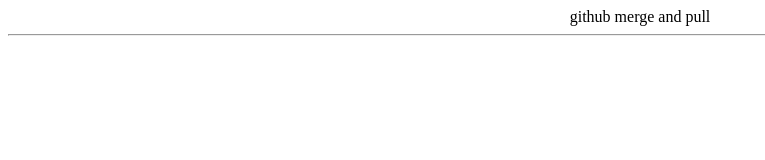
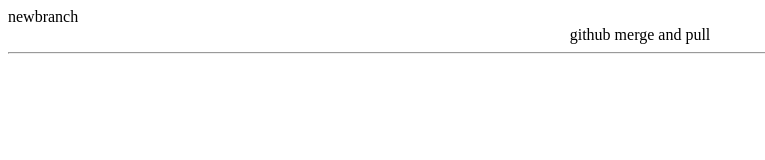
Before and after one commit to balaji379/try, a plain HTML site: page index.html in a window 1280 px wide. Shown: the whole page, without its empty margins (0-765 px from the left). Drawn offline with Linux system fonts and the light colour scheme.

Commit message:
modifield

```diff
--- a/index.html
+++ b/index.html
@@ -5,7 +5,7 @@
     <meta name="viewport" content="width=device-width, initial-scale=1.0">
     <title>Document</title>
 </head>
-<body>
+<body>newbranch
     <center> github  merge and pull </center>
     <hr>
 </body>
```
